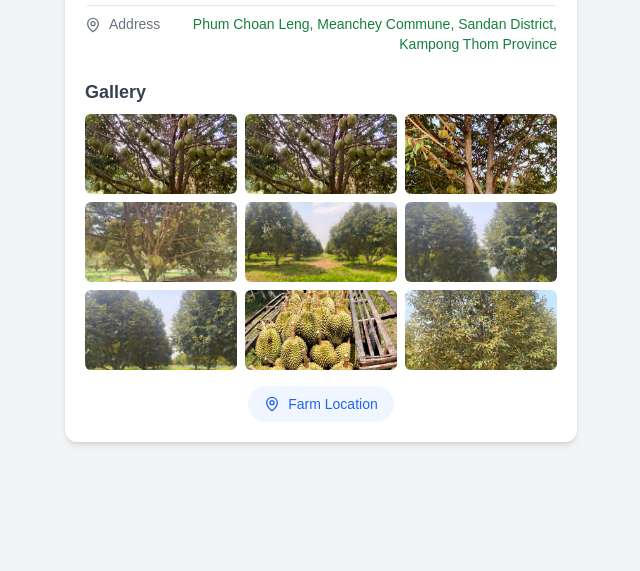
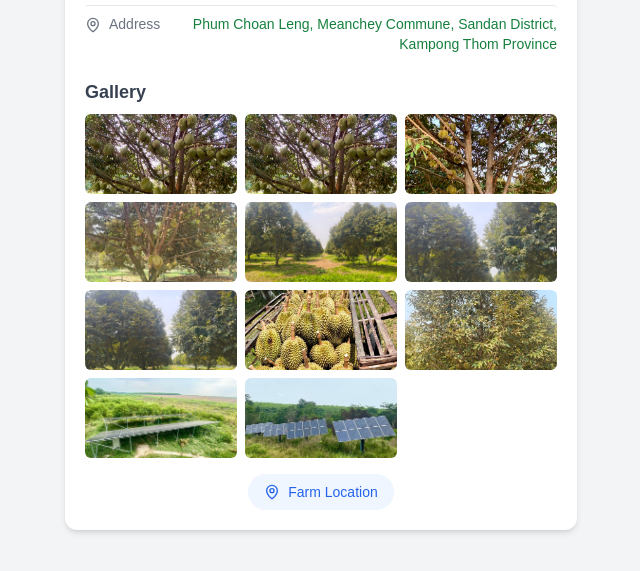
Before and after one commit to rathakann/vsfagriculture, a plain HTML site: page index.html in a window 1280 px wide. Shown: the part 107-678 px from the top of the page, without its empty margins (319-959 px from the left). Drawn offline with nearby package versions, Linux system fonts and the light colour scheme; some packages are replaced by stand-ins of ours; a script that the page names is missing; a web font is replaced by a local one.

Commit message:
Add image

```diff
--- a/index.html
+++ b/index.html
@@ -108,6 +108,12 @@
         <a href="9.jpg" target="_blank">
             <img src="9.jpg" class="h-20 w-full object-cover rounded-md">
         </a>
+		<a href="10.jpg" target="_blank">
+            <img src="10.jpg" class="h-20 w-full object-cover rounded-md">
+        </a>
+		<a href="11.jpg" target="_blank">
+            <img src="11.jpg" class="h-20 w-full object-cover rounded-md">
+        </a>
     </div>
 
     <div class="flex items-center mt-4 justify-center">
```
Also changed, not shown: qr.html (+1 -1 lines), 10.jpg (added), 11.jpg (added).
